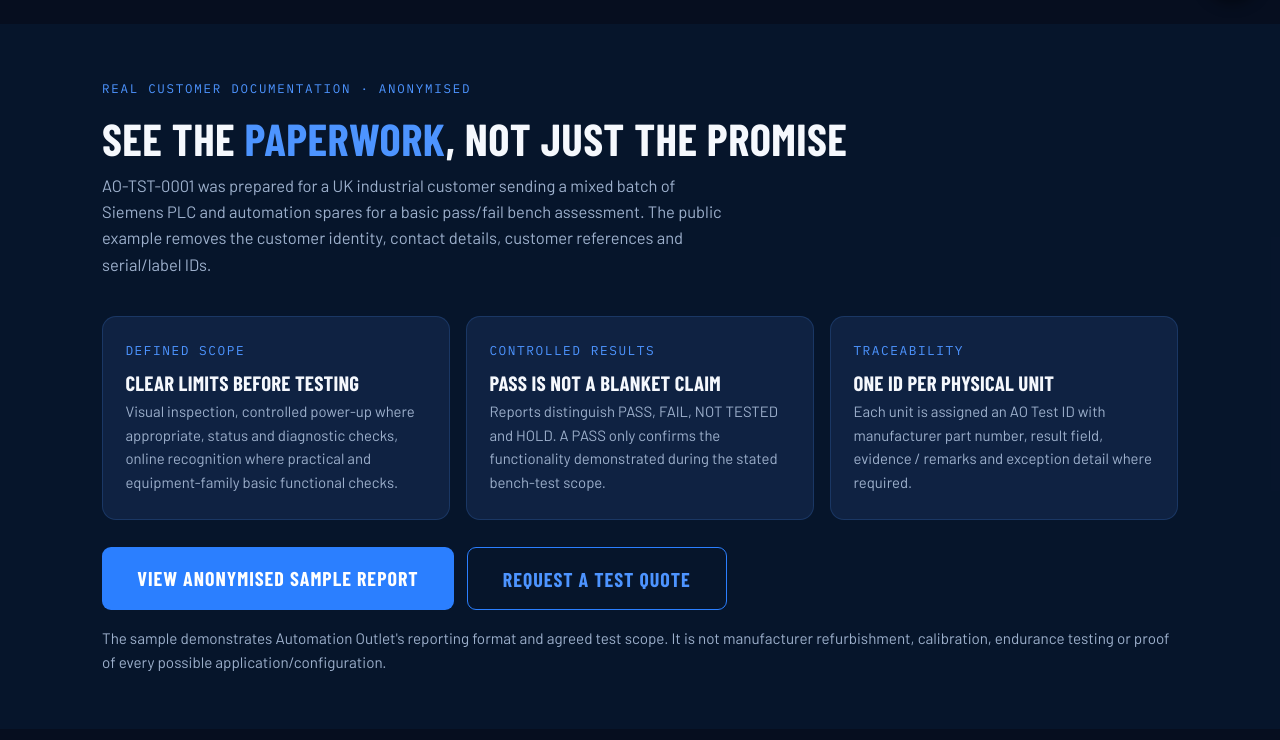
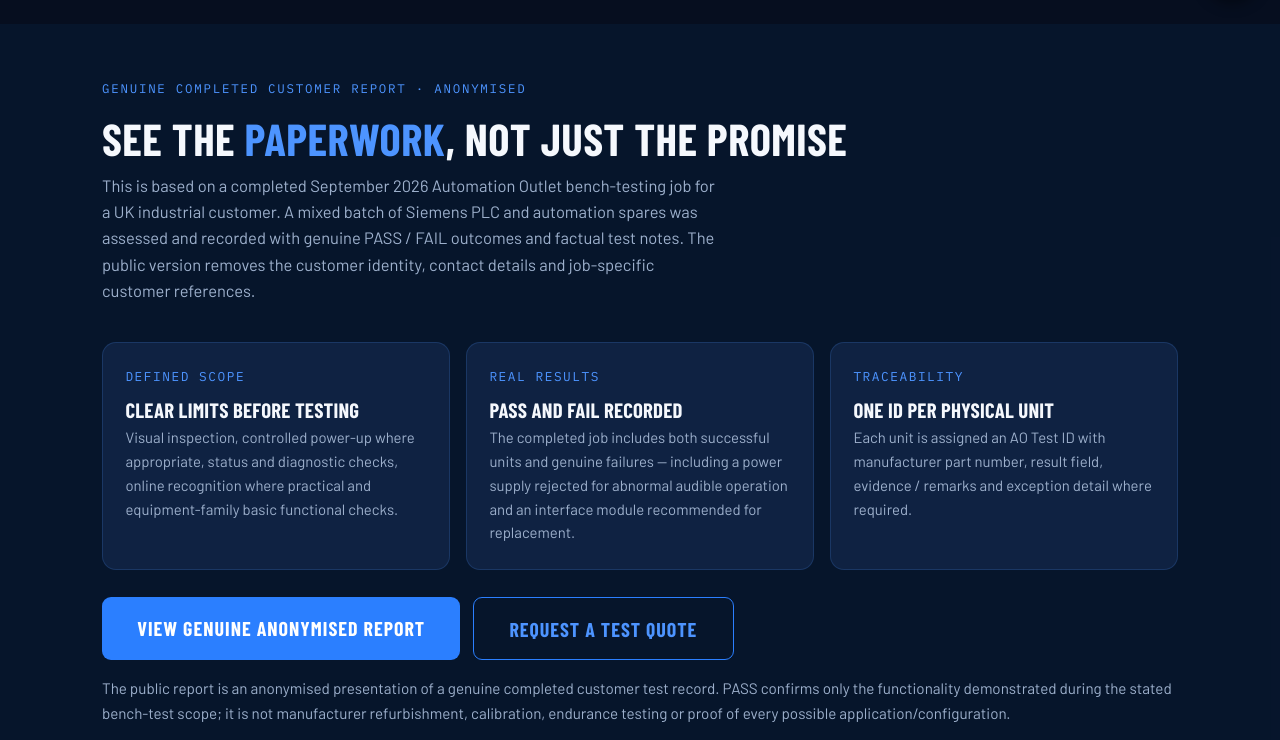
Before and after one commit to robbd86/automation-outlet, a website: page bench-testing.html in a window 1280 px wide. Shown: the part 780-1520 px from the top of the page. Drawn offline with nearby package versions, Linux system fonts and the light colour scheme; a web font is replaced by a local one.

Commit message:
Use genuine completed test report as trust evidence

```diff
--- a/bench-testing.html
+++ b/bench-testing.html
@@ -49,20 +49,20 @@
 <section style="padding:3.4rem 0;background:rgba(9,31,61,.42)">
   <div class="wrap">
     <div class="sec-head">
-      <div class="eyebrow">Real customer documentation · anonymised</div>
+      <div class="eyebrow">Genuine completed customer report · anonymised</div>
       <h2>See the <span>paperwork</span>, not just the promise</h2>
-      <p>AO-TST-0001 was prepared for a UK industrial customer sending a mixed batch of Siemens PLC and automation spares for a basic pass/fail bench assessment. The public example removes the customer identity, contact details, customer references and serial/label IDs.</p>
+      <p>This is based on a completed September 2026 Automation Outlet bench-testing job for a UK industrial customer. A mixed batch of Siemens PLC and automation spares was assessed and recorded with genuine PASS / FAIL outcomes and factual test notes. The public version removes the customer identity, contact details and job-specific customer references.</p>
     </div>
     <div class="steps">
       <div class="step"><div class="n">DEFINED SCOPE</div><h3>Clear limits before testing</h3><p>Visual inspection, controlled power-up where appropriate, status and diagnostic checks, online recognition where practical and equipment-family basic functional checks.</p></div>
-      <div class="step"><div class="n">CONTROLLED RESULTS</div><h3>PASS is not a blanket claim</h3><p>Reports distinguish PASS, FAIL, NOT TESTED and HOLD. A PASS only confirms the functionality demonstrated during the stated bench-test scope.</p></div>
+      <div class="step"><div class="n">REAL RESULTS</div><h3>PASS and FAIL recorded</h3><p>The completed job includes both successful units and genuine failures — including a power supply rejected for abnormal audible operation and an interface module recommended for replacement.</p></div>
       <div class="step"><div class="n">TRACEABILITY</div><h3>One ID per physical unit</h3><p>Each unit is assigned an AO Test ID with manufacturer part number, result field, evidence / remarks and exception detail where required.</p></div>
     </div>
     <div style="margin-top:1.7rem;display:flex;gap:.8rem;flex-wrap:wrap">
-      <a href="/sample-bench-test-report.html" class="btn big">View anonymised sample report</a>
+      <a href="/sample-bench-test-report.html" class="btn big">View genuine anonymised report</a>
       <a href="/contact.html" class="btn big ghost">Request a test quote</a>
     </div>
-    <p class="services-note" style="margin-top:1rem">The sample demonstrates Automation Outlet's reporting format and agreed test scope. It is not manufacturer refurbishment, calibration, endurance testing or proof of every possible application/configuration.</p>
+    <p class="services-note" style="margin-top:1rem">The public report is an anonymised presentation of a genuine completed customer test record. PASS confirms only the functionality demonstrated during the stated bench-test scope; it is not manufacturer refurbishment, calibration, endurance testing or proof of every possible application/configuration.</p>
   </div>
 </section>
 
```
